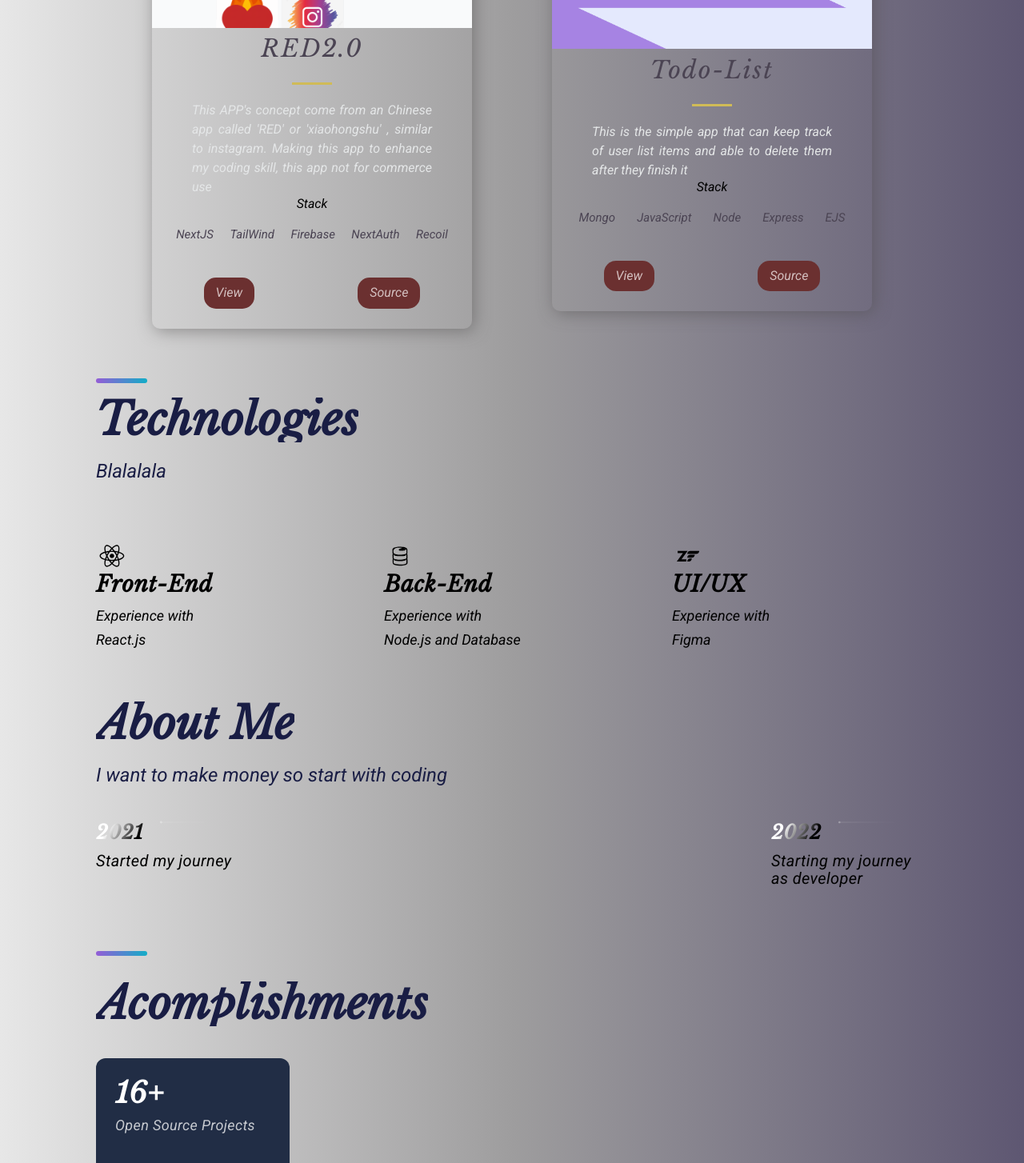
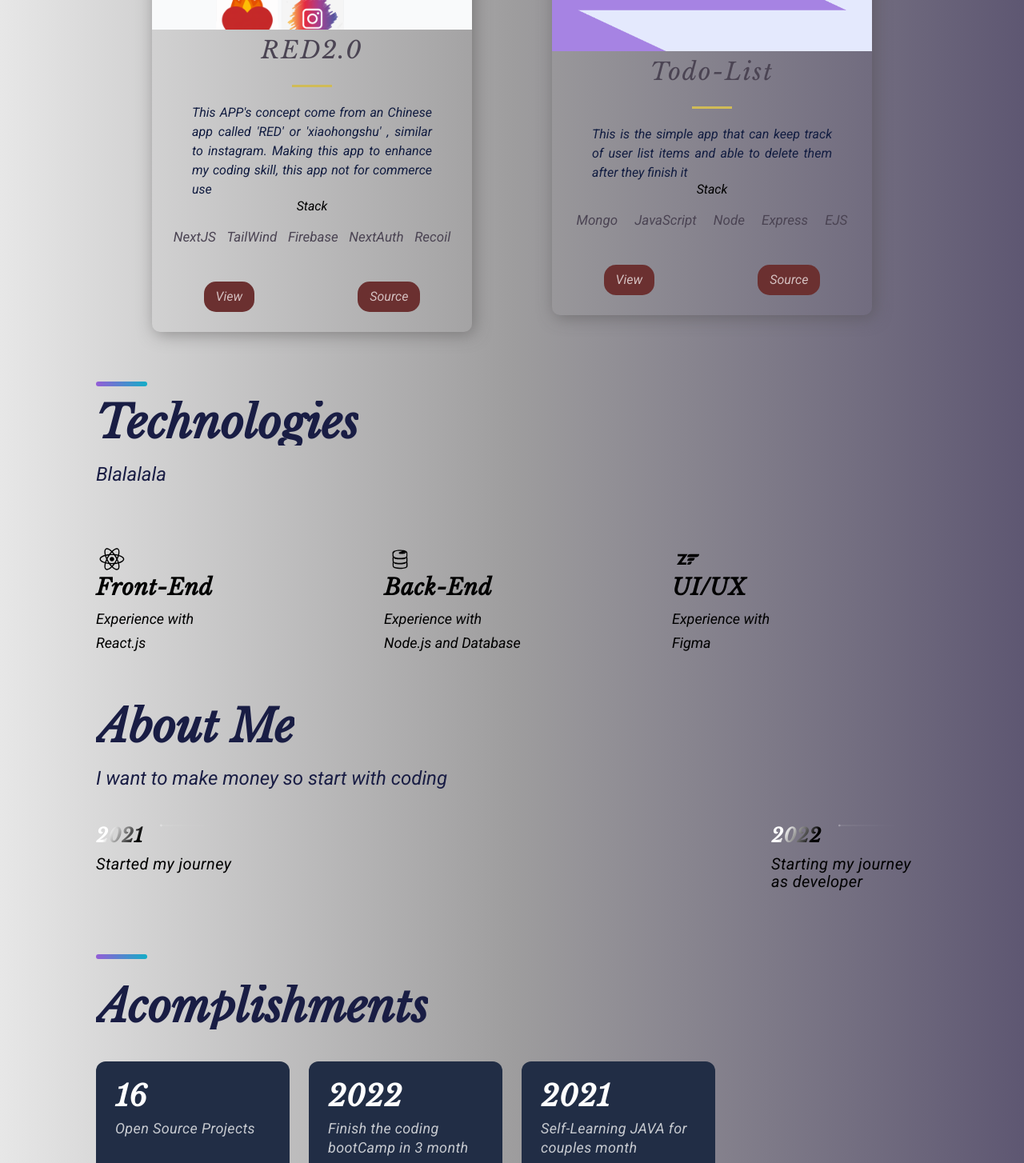
Before and after one commit to willyhuang18/Portfolio, a Next.js app: page / in a window 1280 px wide. Shown: the part 1780-3234 px from the top of the page at 80% size. Built offline with nearby package versions, Linux system fonts and the light colour scheme.

Commit message:
update some specific content

```diff
--- a/src/components/Acomplishments/Acomplishments.js
+++ b/src/components/Acomplishments/Acomplishments.js
@@ -5,6 +5,8 @@ import { Box, Boxes, BoxNum, BoxText } from './AcomplishmentsStyles';
 
 const data = [
   { number: 16, text: 'Open Source Projects'},
+  { number:2022, text: 'Finish the coding bootCamp in 3 month'},
+  { number:2021, text: 'Self-Learning JAVA for couples month'}
 ];
 
 const Acomplishments = () => (
@@ -13,7 +15,7 @@ const Acomplishments = () => (
     <Boxes>
       {data.map((card,index)=>(
         <Box key={index}>
-          <BoxNum>{card.number}+</BoxNum>
+          <BoxNum>{card.number}</BoxNum>
           <BoxText>{card.text}</BoxText>
         </Box>
       ))}
--- a/src/components/Projects/ProjectsStyles.js
+++ b/src/components/Projects/ProjectsStyles.js
@@ -70,7 +70,7 @@ export const Intro = styled.div`
 export const CardInfo = styled.p`
   width: 100%;
   padding: 0 50px;
-  color: #e4e6e7;
+  color:#111C40;
   font-style: 2rem;
   line-height: 24px;
   text-align: justify;
@@ -109,5 +109,5 @@ padding: 2rem;
 `
 export const Tag = styled.li`
 color: #4B4453;
-font-size: 1.5rem;
+font-size: 1.7rem;
 `
```
